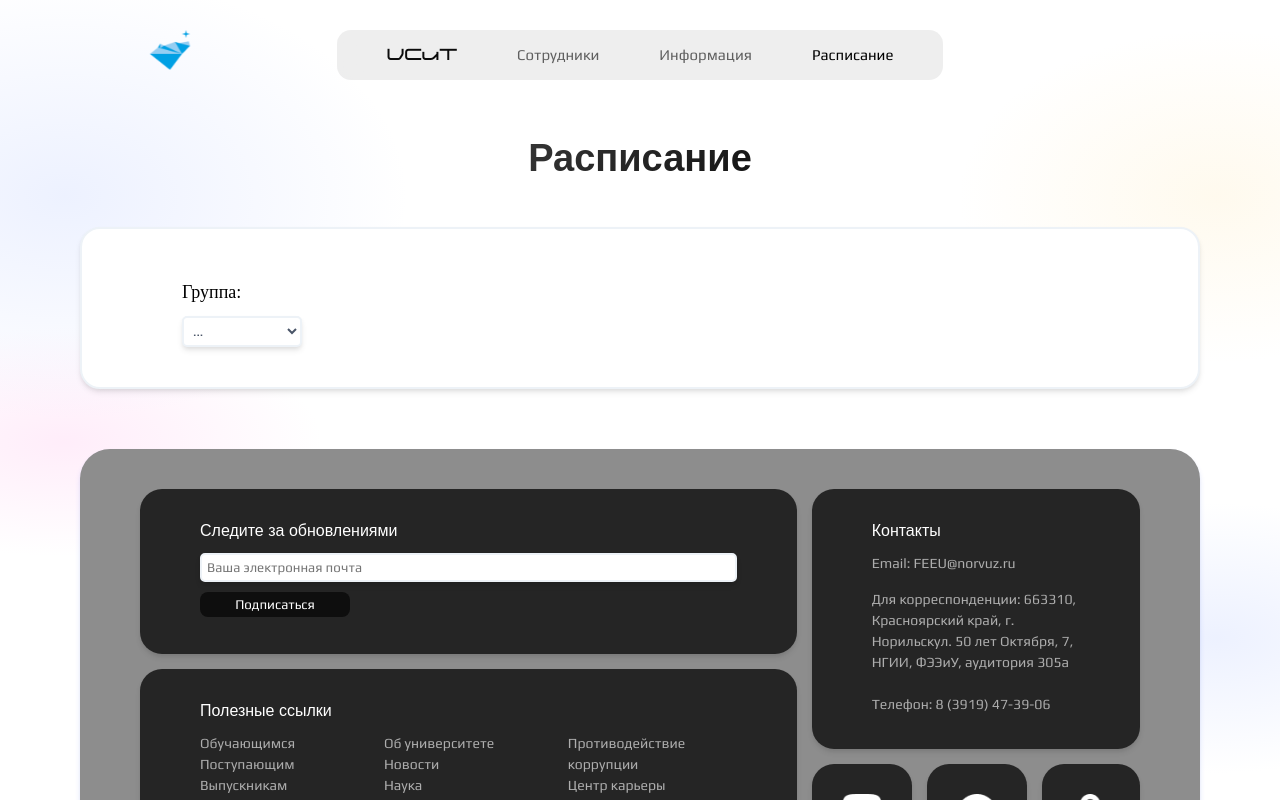
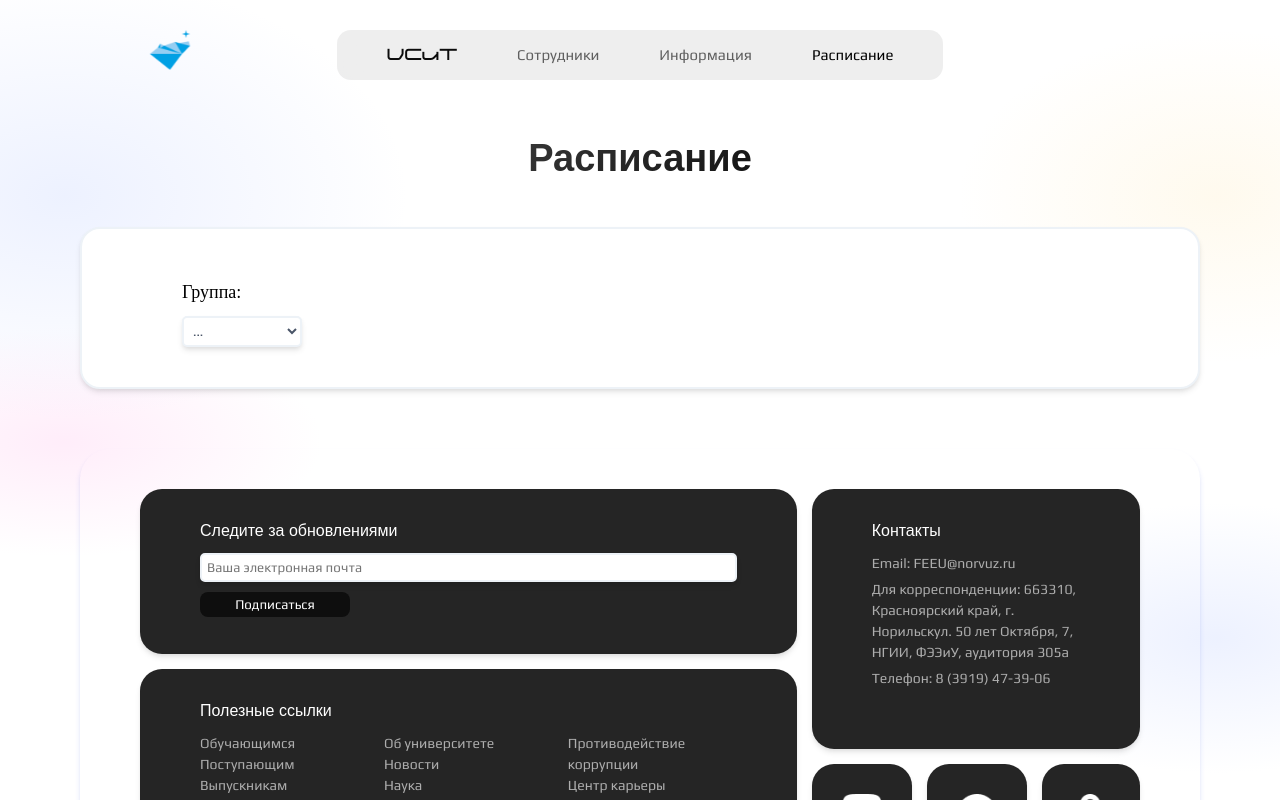
Before and after one commit to sha111tan/KafedraISIT-website, a React (Vite) app: page /schedule in a window 1280 px wide. Shown: the top 800 px of the page. Built offline with nearby package versions, Linux system fonts and the light colour scheme; a web font is replaced by a local one.

Commit message:
Add files via upload

```diff
--- a/src/components/Footer.jsx
+++ b/src/components/Footer.jsx
@@ -70,8 +70,7 @@ const Footer = () => {
                   Для корреспонденции: 663310, Красноярский край, г. Норильскул.
                   50 лет Октября, 7, НГИИ, ФЭЭиУ, аудитория 305а
                   <br></br>
-                  <br></br>
-                  Телефон: 8 (3919) 47-39-06
+                  <div className="phone">Телефон: 8 (3919) 47-39-06</div>
                 </p>
               </div>
             </div>
--- a/src/index.css
+++ b/src/index.css
@@ -540,7 +540,10 @@ nav .active {
   border-radius: 8px;
 }
 .mail {
-  padding-bottom: 15px;
+  padding-bottom: 5px;
+}
+.phone {
+  padding-top: 5px;
 }
 .selectorgroup {
   display: grid;
@@ -703,7 +706,7 @@ nav .active {
   clip-path: inset(20px 50px 20px 50px round 40px);
 }
 .footerbox {
-  background: #8d8d8d;
+  background: #8d8d8d00;
   box-shadow: 0 4px 6px -1px rgba(0, 60, 255, 0.153),
     0 2px 4px -1px rgba(0, 0, 0, 0.06);
   margin-top: 60px;
```
